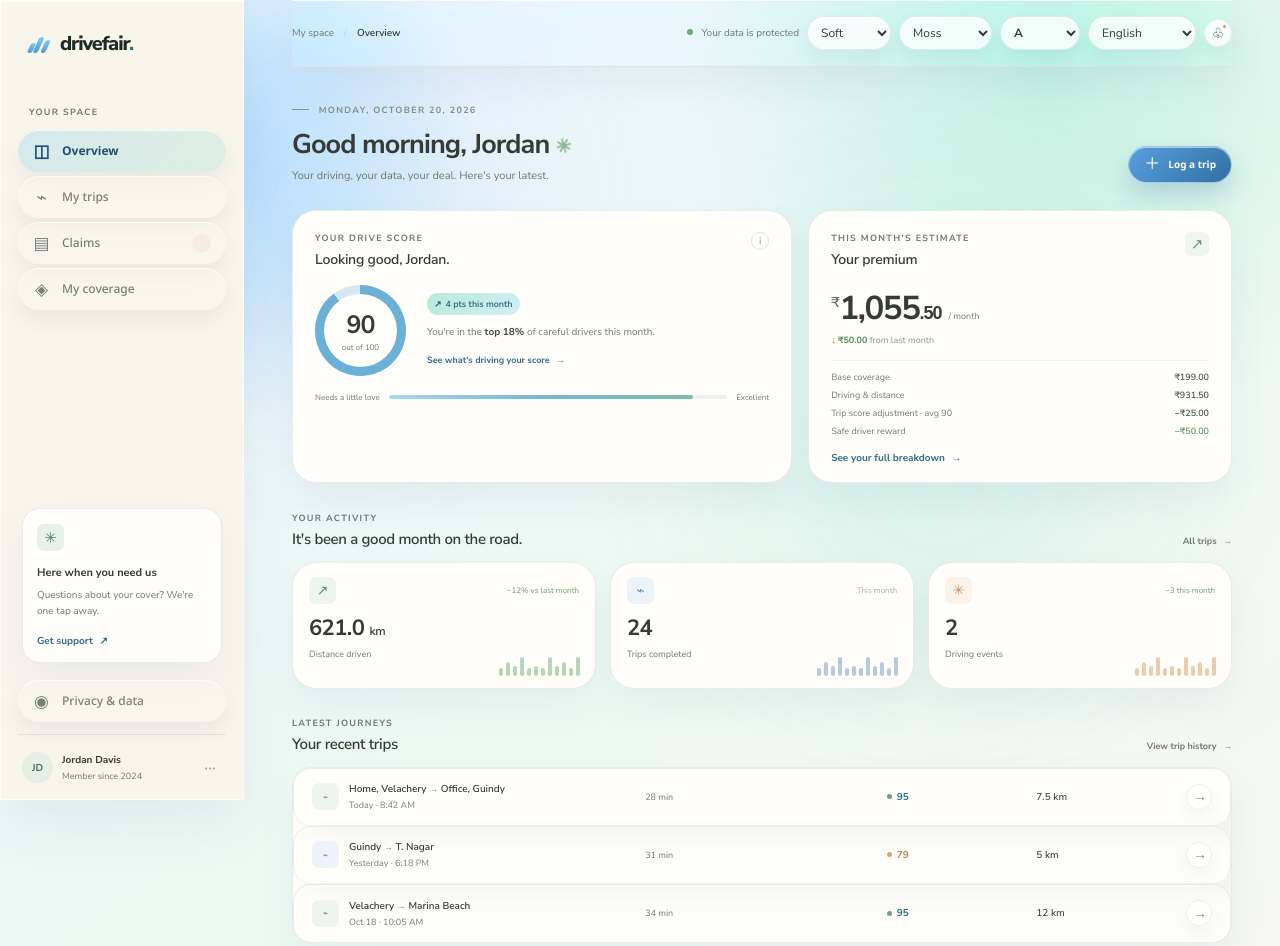
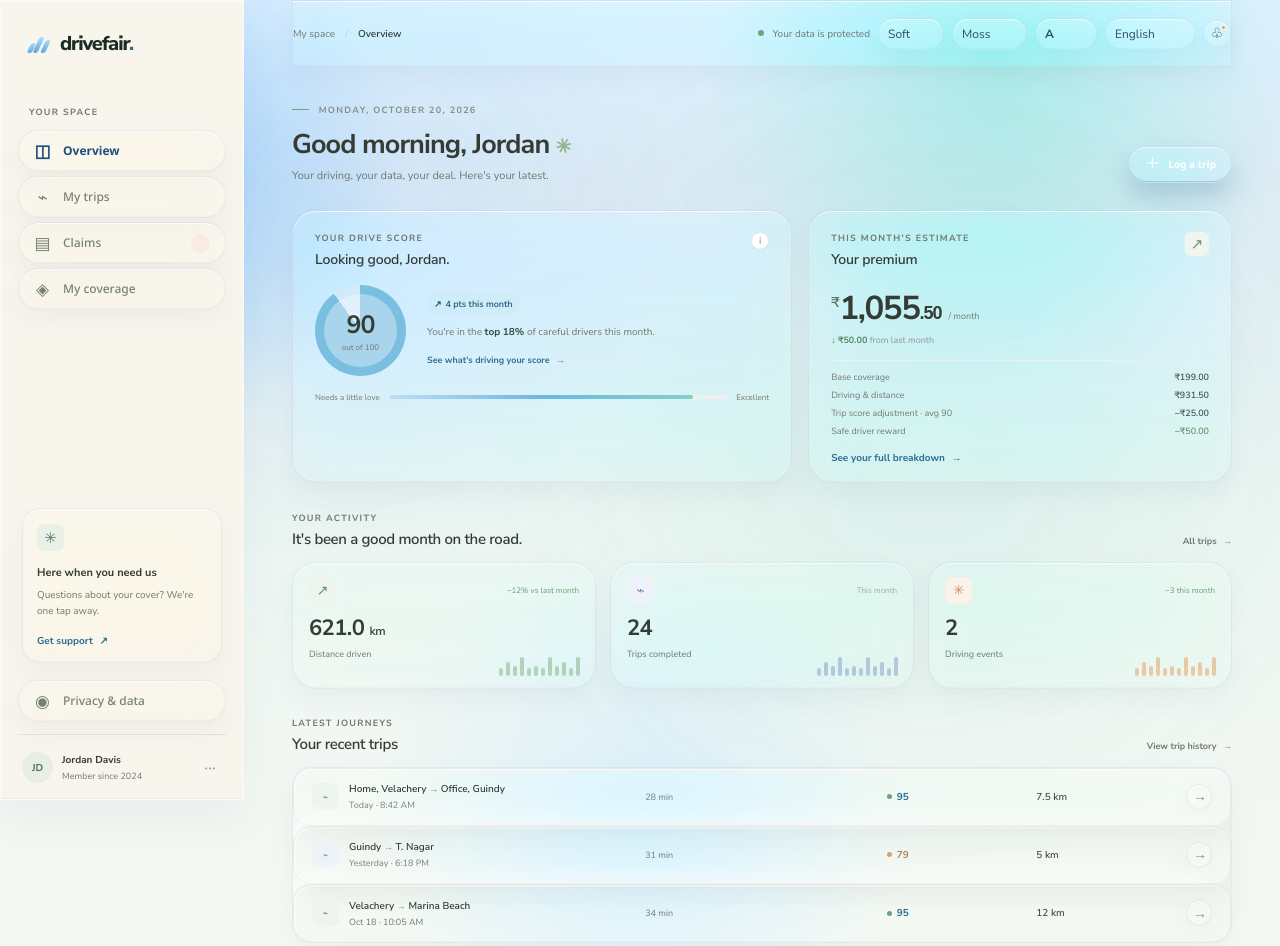
Before and after one commit to Thiru00007/drivefair, a plain HTML site: page index.html in a window 1280 px wide. Shown: the top 946 px of the page. Drawn offline with Linux system fonts and the light colour scheme.

Commit message:
second commit: more UI changes

```diff
--- a/styles.css
+++ b/styles.css
@@ -120,7 +120,27 @@ h1, h2, h3, .brand, .button, .nav-item { font-family: Anaheim, "Noto Sans Devana
 .main-content, .topbar, .premium-amount, .breadcrumbs strong, .card-heading h2, .section-heading h2, .score-ring strong, .stat-card > strong, .profile strong, .trip-place strong, .current-plan-main h2, .plan-card h3, .modal h2 { color: var(--ink); }
 .workspace-label, .eyebrow, .breadcrumbs, .secure-label, .page-intro, .profile span, .card-heading p, .score-ring span, .score-copy p, .score-foot, .amount-period, .mini-breakdown div, .section-heading .inline-link, .stat-label, .trip-place span, .trip-meta, .disclaimer, .summary-chip span:not(.stat-icon), .setting-copy p, .modal-description, .modal-footnote, .pricing-footnote p { color: var(--muted); }
 .help-card, .score-ring::before, .select-wrap select, .modal-close, .sample-option, .claim-details input[type="datetime-local"], .claim-details select, .claim-details textarea, .toast, .language-select, .appearance-select { background-color: var(--paper); color: var(--ink); border-color: var(--line); }
-.language-select, .appearance-select { max-width: 128px; padding: 7px 25px 7px 9px; border: 1px solid var(--line); border-radius: 8px; color: var(--ink); background: rgba(255,255,255,.78); backdrop-filter: blur(14px) saturate(145%); box-shadow: inset 0 1px 0 rgba(255,255,255,.78), 0 3px 12px rgba(24,45,31,.05); font-size: 12px; cursor: pointer; }
+select,
+.appearance-select,
+.language-select,
+.text-size-select,
+.accent-select,
+.select-wrap select {
+  appearance: none;
+  -webkit-appearance: none;
+  background-image:
+    linear-gradient(45deg, transparent 50%, rgba(60, 90, 112, 0.8) 50%),
+    linear-gradient(135deg, rgba(60, 90, 112, 0.8) 50%, transparent 50%);
+  background-position: calc(100% - 14px) calc(50% - 2px), calc(100% - 10px) calc(50% - 2px);
+  background-size: 4px 4px;
+  background-repeat: no-repeat;
+  background-color: rgba(255, 255, 255, 0.14);
+  color: #2d4f67;
+  border: 1px solid rgba(154, 185, 210, 0.28);
+  border-radius: 10px;
+  box-shadow: inset 0 1px 0 rgba(255,255,255,0.64), 0 3px 12px rgba(24,45,31,0.04);
+}
+.language-select, .appearance-select { max-width: 128px; padding: 7px 27px 7px 9px; font-size: 12px; cursor: pointer; }
 .text-size-select { min-width: 54px; max-width: 58px; font-weight: 700; }
 .top-actions { gap: 8px; }
 body[data-text-size="large"] .app-shell { zoom: 1.06; }
@@ -154,6 +174,17 @@ body[data-theme="dark"] .select-wrap select, body[data-theme="dark"] .modal, bod
 body[data-theme="dark"] .language-select, body[data-theme="dark"] .appearance-select, body[data-theme="dark"] .sample-option,
 body[data-theme="dark"] .trip-detail-button, body[data-theme="dark"] .modal-close, body[data-theme="dark"] .button-secondary,
 body[data-theme="dark"] .button-danger, body[data-theme="dark"] .plan-select-button { background-color: var(--paper); color: var(--ink); border-color: var(--line); }
+body[data-theme="dark"] select,
+body[data-theme="dark"] .appearance-select,
+body[data-theme="dark"] .language-select,
+body[data-theme="dark"] .text-size-select,
+body[data-theme="dark"] .accent-select,
+body[data-theme="dark"] .select-wrap select {
+  background-color: rgba(15, 22, 31, 0.34);
+  border-color: rgba(161, 196, 224, 0.16);
+  color: #edf7ff;
+  box-shadow: inset 0 1px 0 rgba(255,255,255,0.06), 0 3px 12px rgba(2,4,9,0.12);
+}
 body[data-theme="dark"] .help-card { background: #111426; }
 body[data-theme="dark"] .nav-item { color: var(--muted); }
 body[data-theme="dark"] .nav-item:hover { color: var(--ink); background: #171a2d; }
@@ -273,40 +304,41 @@ body[data-theme="dark"] .pricing-breakdown .green-text { color: var(--green); }
 
 body {
   background:
-    radial-gradient(circle at 15% 15%, rgba(138, 203, 255, 0.52), transparent 20%),
-    radial-gradient(circle at 82% 8%, rgba(147, 232, 203, 0.46), transparent 26%),
-    linear-gradient(145deg, #edf9ff 0%, #edf5fb 18%, #eef9f3 56%, #f7f7f3 100%);
+    radial-gradient(circle at 12% 18%, rgba(145, 203, 255, 0.7), transparent 18%),
+    radial-gradient(circle at 78% 8%, rgba(145, 233, 223, 0.62), transparent 22%),
+    radial-gradient(circle at 50% 80%, rgba(196, 231, 255, 0.5), transparent 26%),
+    linear-gradient(180deg, rgba(220, 240, 255, 0.96) 0%, rgba(220, 234, 244, 0.94) 18%, rgba(235, 245, 240, 0.92) 52%, rgba(247, 248, 244, 0.96) 100%);
 }
 body::before, body::after {
   content: "";
   position: fixed;
   border-radius: 50%;
-  filter: blur(82px);
+  filter: blur(120px);
   pointer-events: none;
   z-index: 0;
-  opacity: .75;
+  opacity: 0.75;
 }
 body::before {
-  width: 360px;
-  height: 360px;
-  left: 12%;
-  top: 32px;
-  background: rgba(134, 196, 255, 0.22);
+  width: 440px;
+  height: 440px;
+  left: 10%;
+  top: 20px;
+  background: rgba(117, 185, 255, 0.18);
 }
 body::after {
-  width: 420px;
-  height: 420px;
-  right: 10%;
-  bottom: 18%;
-  background: rgba(107, 216, 193, 0.18);
+  width: 520px;
+  height: 520px;
+  right: 7%;
+  bottom: 12%;
+  background: rgba(91, 201, 196, 0.14);
 }
 .app-shell { position: relative; z-index: 1; }
 .sidebar {
-  background: rgba(255, 255, 255, 0.45);
-  backdrop-filter: blur(18px) saturate(150%);
-  -webkit-backdrop-filter: blur(18px) saturate(150%);
-  border: 1px solid rgba(255, 255, 255, 0.72);
-  box-shadow: inset 0 1px 0 rgba(255,255,255,0.78), 0 24px 52px rgba(54, 90, 109, 0.08);
+  background: linear-gradient(180deg, rgba(255,255,255,0.24), rgba(255,255,255,0.12));
+  backdrop-filter: blur(30px) saturate(180%);
+  -webkit-backdrop-filter: blur(30px) saturate(180%);
+  border: 1px solid rgba(255,255,255,0.52);
+  box-shadow: inset 0 1px 0 rgba(255,255,255,0.8), inset 0 -1px 0 rgba(146, 170, 192, 0.12), 0 18px 38px rgba(67, 96, 112, 0.06);
 }
 .card,
 .stat-card,
@@ -334,8 +366,8 @@ body::after {
 .icon-button,
 .trip-detail-button,
 .modal-close {
-  backdrop-filter: blur(14px) saturate(150%);
-  -webkit-backdrop-filter: blur(14px) saturate(150%);
+  backdrop-filter: blur(22px) saturate(185%);
+  -webkit-backdrop-filter: blur(22px) saturate(185%);
 }
 .card,
 .stat-card,
@@ -353,46 +385,48 @@ body::after {
 .topbar,
 .select-wrap select,
 .appearance-select,
-.language-select {
-  border-color: rgba(99, 124, 146, 0.15);
-  box-shadow: 0 18px 34px rgba(95, 126, 153, 0.08), inset 0 1px 0 rgba(255,255,255,0.78);
-}
+.language-select,
+.nav-item,
 .button,
 .plan-select-button,
 .sample-option,
 .icon-button,
 .trip-detail-button,
-.modal-close,
-.nav-item,
-.language-select,
-.appearance-select {
-  box-shadow: inset 0 1px 0 rgba(255,255,255,0.72), 0 10px 18px rgba(70, 90, 111, 0.07);
+.modal-close {
+  background: linear-gradient(180deg, rgba(255,255,255,0.16), rgba(255,255,255,0.08)) !important;
+  border: 1px solid rgba(162, 187, 211, 0.22) !important;
+  box-shadow: inset 0 1px 0 rgba(255,255,255,0.72), inset 0 -1px 0 rgba(154, 180, 201, 0.08), 0 10px 24px rgba(82, 102, 124, 0.06);
 }
 .button-primary {
-  background: linear-gradient(135deg, rgba(84, 155, 221, 0.96), rgba(41, 107, 159, 0.96));
-  border: 1px solid rgba(255,255,255,0.5);
-  box-shadow: inset 0 1px 0 rgba(255,255,255,0.55), 0 12px 24px rgba(51, 110, 161, 0.24);
+  background: linear-gradient(180deg, rgba(123, 190, 243, 0.96), rgba(62, 123, 189, 0.92) 60%, rgba(39, 96, 153, 0.94));
+  border: 1px solid rgba(255,255,255,0.48);
+  box-shadow: inset 0 1px 0 rgba(255,255,255,0.62), inset 0 -1px 0 rgba(18, 56, 94, 0.2), 0 14px 26px rgba(47, 100, 152, 0.24);
 }
 .button-primary:hover {
-  background: linear-gradient(135deg, rgba(65, 141, 212, 0.98), rgba(30, 93, 146, 0.98));
+  background: linear-gradient(180deg, rgba(145, 203, 248, 0.98), rgba(69, 134, 198, 0.94) 60%, rgba(45, 108, 176, 0.96));
 }
-.nav-item { background: rgba(255,255,255,0.18); }
+.nav-item {
+  background: rgba(255,255,255,0.05);
+  border: 1px solid rgba(255,255,255,0.05);
+}
 .nav-item.active {
-  background: linear-gradient(135deg, rgba(170, 217, 240, 0.45), rgba(193, 232, 219, 0.5));
-  color: #234d72;
+  background: linear-gradient(135deg, rgba(169, 221, 245, 0.30), rgba(196, 233, 232, 0.26));
+  border-color: rgba(126, 176, 228, 0.2);
+  color: #1d4f7a;
 }
 .score-ring {
-  background: conic-gradient(#6bb0d6 0deg var(--score-angle, 309deg), rgba(209, 231, 245, 0.9) var(--score-angle, 309deg) 360deg);
+  background: conic-gradient(#7abfe0 0deg var(--score-angle, 309deg), rgba(214, 234, 244, 0.5) var(--score-angle, 309deg) 360deg);
 }
+.score-ring::before { background: rgba(255,255,255,0.34); }
 .score-track span {
-  background: linear-gradient(90deg, #a5d8f5, #72b8d5, #7cbdb0);
+  background: linear-gradient(90deg, rgba(183, 220, 246, 0.9), rgba(96, 177, 227, 0.9), rgba(122, 203, 196, 0.9));
 }
 .pill-green {
-  background: linear-gradient(135deg, rgba(175, 232, 214, 0.9), rgba(206, 237, 245, 0.9));
-  color: #235d79;
+  background: rgba(170, 233, 220, 0.18);
+  color: #244d75;
 }
 .brand-mark span {
-  background: linear-gradient(180deg, #7ccaf7, #5298d8);
+  background: linear-gradient(180deg, #a9dcff, #63a7dd);
 }
 .brand-dot,
 .text-button,
@@ -402,18 +436,18 @@ body::after {
 .privacy-shield,
 .plan-card.selected .plan-select-button,
 .plan-card.selected .plan-check {
-  color: #2e6c8c;
+  color: #2d6f92;
 }
 body[data-theme="dark"] {
   background:
-    radial-gradient(circle at 15% 15%, rgba(99, 152, 212, 0.3), transparent 22%),
-    radial-gradient(circle at 80% 10%, rgba(76, 142, 124, 0.28), transparent 26%),
-    linear-gradient(145deg, #071119 0%, #091421 24%, #0c1723 54%, #0b121d 100%);
+    radial-gradient(circle at 12% 20%, rgba(74, 118, 169, 0.22), transparent 18%),
+    radial-gradient(circle at 80% 8%, rgba(88, 172, 146, 0.18), transparent 24%),
+    linear-gradient(180deg, rgba(7, 13, 22, 0.82) 0%, rgba(9, 18, 26, 0.84) 20%, rgba(8, 15, 23, 0.9) 54%, rgba(6, 11, 17, 0.94) 100%);
 }
 body[data-theme="dark"] .sidebar {
-  background: rgba(13, 19, 31, 0.62);
-  border-color: rgba(160, 197, 220, 0.12);
-  box-shadow: inset 0 1px 0 rgba(255,255,255,0.08), 0 18px 36px rgba(0, 0, 0, 0.18);
+  background: linear-gradient(180deg, rgba(14, 22, 31, 0.24), rgba(13, 18, 27, 0.12));
+  border-color: rgba(165, 193, 220, 0.1);
+  box-shadow: inset 0 1px 0 rgba(255,255,255,0.06), 0 16px 30px rgba(0,0,0,0.12);
 }
 body[data-theme="dark"] .card,
 body[data-theme="dark"] .stat-card,
@@ -428,30 +462,34 @@ body[data-theme="dark"] .toast,
 body[data-theme="dark"] .topbar,
 body[data-theme="dark"] .select-wrap select,
 body[data-theme="dark"] .appearance-select,
-body[data-theme="dark"] .language-select {
-  background: rgba(12, 17, 29, 0.68);
-  border-color: rgba(164, 189, 214, 0.14);
-  box-shadow: 0 18px 32px rgba(0,0,0,0.22), inset 0 1px 0 rgba(255,255,255,0.06);
-}
-body[data-theme="dark"] .nav-item {
-  background: rgba(255,255,255,0.02);
+body[data-theme="dark"] .language-select,
+body[data-theme="dark"] .nav-item,
+body[data-theme="dark"] .button,
+body[data-theme="dark"] .plan-select-button,
+body[data-theme="dark"] .sample-option,
+body[data-theme="dark"] .icon-button,
+body[data-theme="dark"] .trip-detail-button,
+body[data-theme="dark"] .modal-close {
+  background: linear-gradient(180deg, rgba(18, 24, 34, 0.18), rgba(12, 18, 28, 0.12)) !important;
+  border-color: rgba(167, 197, 224, 0.1) !important;
+  box-shadow: inset 0 1px 0 rgba(255,255,255,0.04), inset 0 -1px 0 rgba(90, 118, 138, 0.08), 0 10px 22px rgba(0,0,0,0.12);
 }
 body[data-theme="dark"] .button-primary {
-  background: linear-gradient(135deg, rgba(113, 177, 224, 0.94), rgba(64, 122, 181, 0.96));
+  background: linear-gradient(180deg, rgba(121, 183, 235, 0.96), rgba(68, 120, 182, 0.93) 60%, rgba(36, 79, 128, 0.94));
   color: #edf7ff;
 }
 body[data-theme="dark"] .button-primary:hover {
-  background: linear-gradient(135deg, rgba(135, 190, 233, 0.96), rgba(74, 135, 193, 0.98));
+  background: linear-gradient(180deg, rgba(141, 197, 241, 0.98), rgba(82, 136, 204, 0.94) 60%, rgba(42, 90, 149, 0.96));
 }
 body[data-theme="dark"] .score-ring {
-  background: conic-gradient(#96d0ef 0deg var(--score-angle, 309deg), rgba(108, 142, 172, 0.5) var(--score-angle, 309deg) 360deg);
+  background: conic-gradient(#9ad7ff 0deg var(--score-angle, 309deg), rgba(95, 119, 139, 0.3) var(--score-angle, 309deg) 360deg);
 }
 body[data-theme="dark"] .pill-green {
-  background: rgba(142, 192, 204, 0.18);
-  color: #c5ebff;
+  background: rgba(152, 205, 220, 0.12);
+  color: #d5f5ff;
 }
 body[data-theme="dark"] .brand-mark span {
-  background: linear-gradient(180deg, #9dd9ff, #5d9be6);
+  background: linear-gradient(180deg, #c2ebff, #7aaae4);
 }
 body[data-theme="dark"] .brand-dot,
 body[data-theme="dark"] .text-button,
@@ -461,16 +499,16 @@ body[data-theme="dark"] .current-tag,
 body[data-theme="dark"] .privacy-shield,
 body[data-theme="dark"] .plan-card.selected .plan-select-button,
 body[data-theme="dark"] .plan-card.selected .plan-check {
-  color: #9ad4ff;
+  color: #a4d9ff;
 }
 body[data-theme="dark"] .score-track span {
-  background: linear-gradient(90deg, #b9dff7, #7fa7d3, #97c7b9);
+  background: linear-gradient(90deg, rgba(184, 227, 249, 0.88), rgba(126, 175, 228, 0.9), rgba(142, 210, 195, 0.9));
 }
 @media (max-width: 760px) {
   .sidebar {
-    background: rgba(255,255,255,0.62);
+    background: linear-gradient(180deg, rgba(255,255,255,0.22), rgba(255,255,255,0.12));
   }
   body[data-theme="dark"] .sidebar {
-    background: rgba(12,16,26,0.8);
+    background: linear-gradient(180deg, rgba(12,16,26,0.22), rgba(12,16,26,0.12));
   }
 }
```
